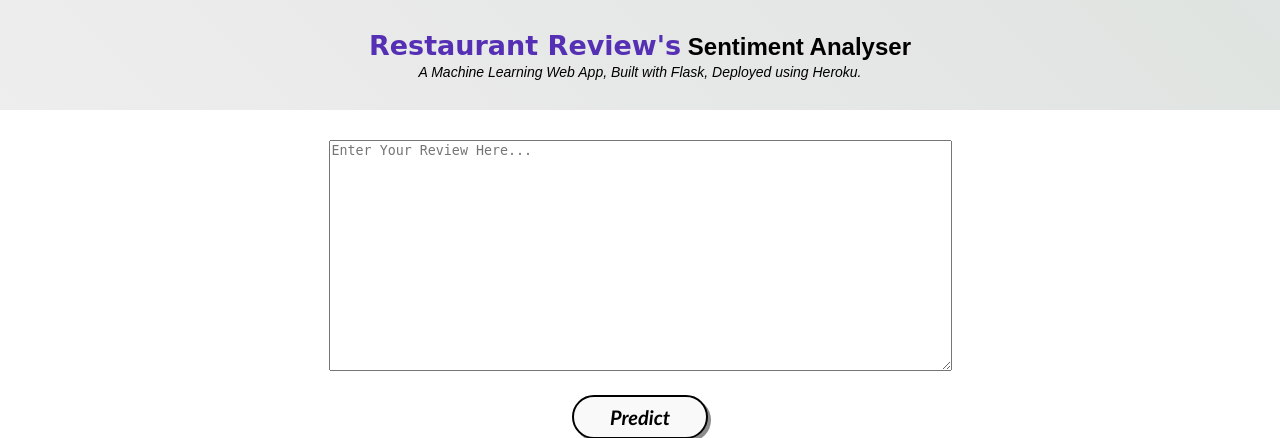
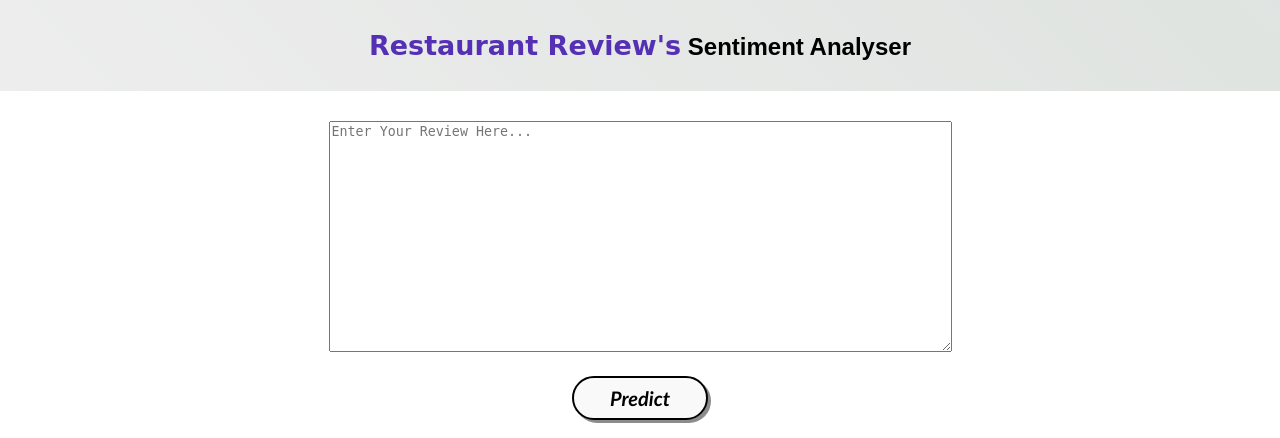
Before and after one commit to hvardhank7/restaurant_review_sentiment_analysis, a Flask app: page / in a window 1280 px wide. Shown: the top 438 px of the page. Run offline with Flask 2, Linux system fonts and the light colour scheme; parts of the project's set-up code (start-up, migrations or seed data) failed here and were passed over; some libraries are stand-ins or nearby versions; some web fonts are replaced.

Commit message:
Update index.html

```diff
--- a/templates/index.html
+++ b/templates/index.html
@@ -15,9 +15,6 @@
         <!-- Website Title -->
     	<div class="container">
             <h2 class='container-heading'><span class="heading_font">Restaurant Review's</span> Sentiment Analyser</h2>
-            <div class='description'>
-    			<p>A Machine Learning Web App, Built with Flask, Deployed using Heroku.</p>
-    		</div>
     	</div>
 
         <!-- Text Area -->
```
